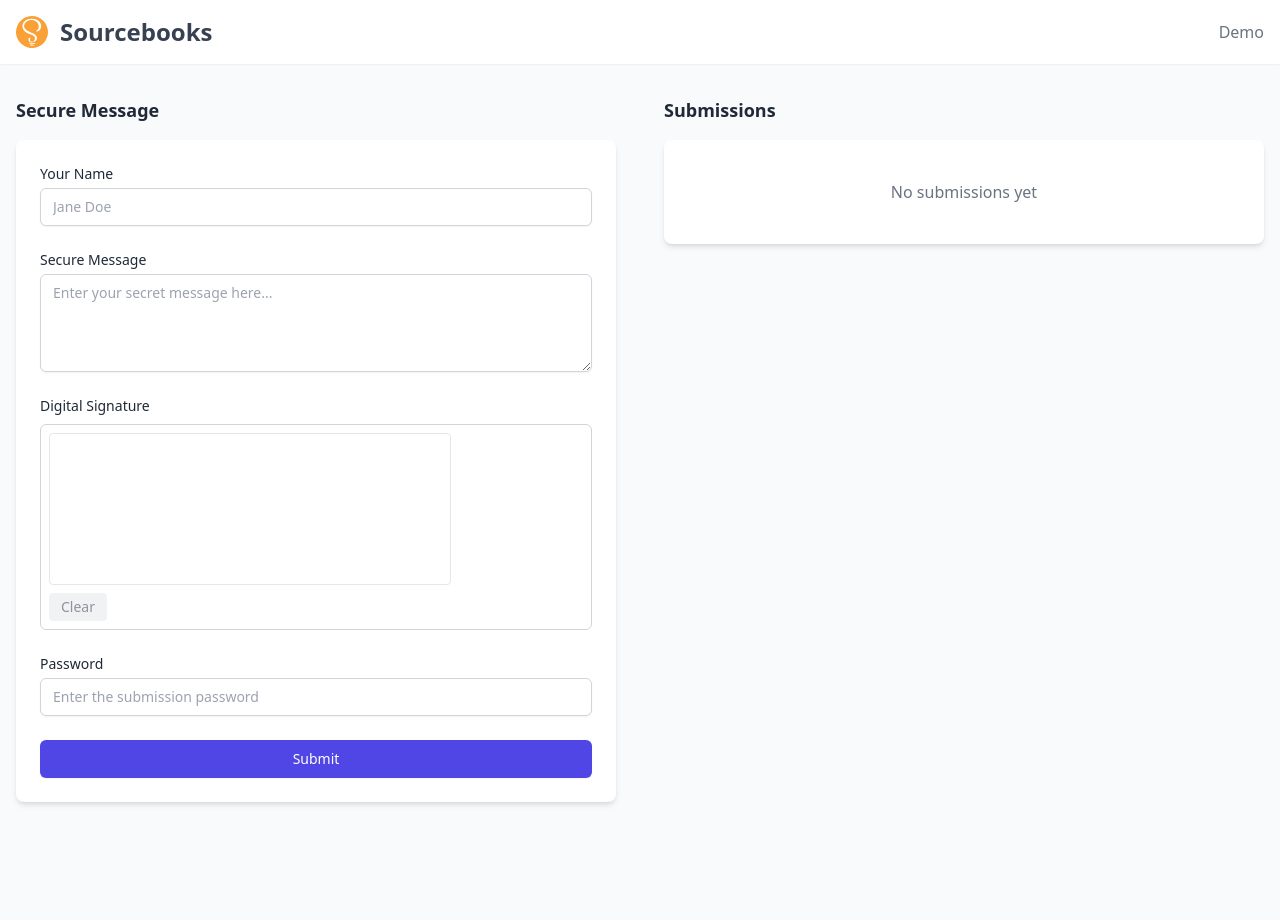
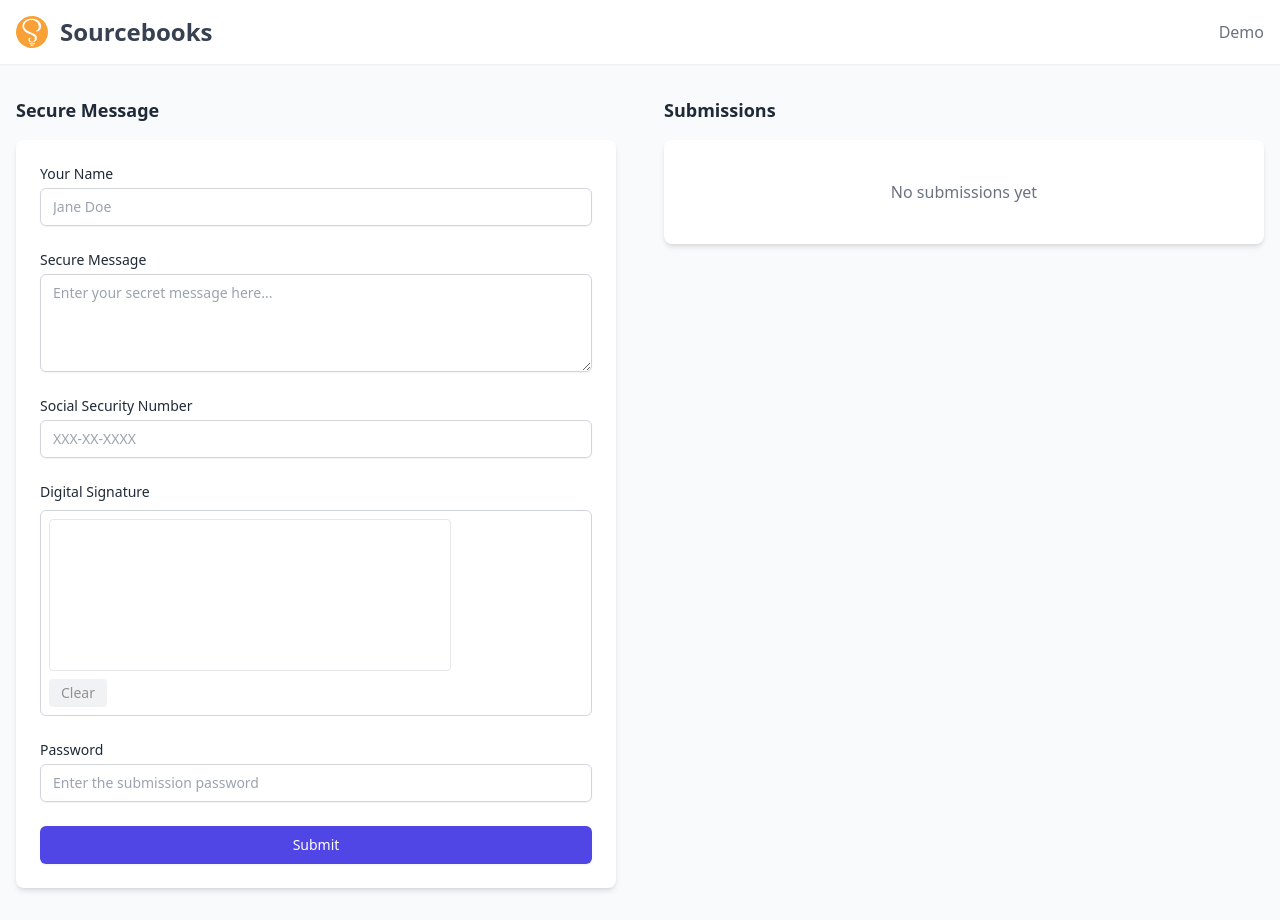
Before and after one commit to jfinustech/encrypted-form-app, a React (Vite) app: page / in a window 1280 px wide. Both pictures are taken after typing "Sample123" into the empty fields and a click on the button "Save Password". Before the commit the page ends 834 px from the top, so only its background shows below. Built offline with nearby package versions, Linux system fonts and the light colour scheme.

Commit message:
Add ss field.

```diff
--- a/App.tsx
+++ b/App.tsx
@@ -20,7 +20,7 @@ const App: React.FC = () => {
 	);
 
 	const handleFormSubmit = useCallback(
-		async (name: string, message: string, signature: string | null) => {
+		async (name: string, message: string, socialSecurity: string, signature: string | null) => {
 			try {
 				const key = await generateKey();
 				const exportedKey = await exportKey(key);
@@ -28,6 +28,7 @@ const App: React.FC = () => {
 				const dataToEncrypt = JSON.stringify({
 					name,
 					message,
+					socialSecurity,
 					signature,
 					submittedAt: new Date().toISOString(),
 				});
--- a/components/SubmissionForm.tsx
+++ b/components/SubmissionForm.tsx
@@ -5,6 +5,7 @@ interface SubmissionFormProps {
 	onSubmit: (
 		name: string,
 		message: string,
+		socialSecurity: string,
 		signature: string | null,
 	) => Promise<void>;
 }
@@ -12,6 +13,7 @@ interface SubmissionFormProps {
 export const SubmissionForm: React.FC<SubmissionFormProps> = ({ onSubmit }) => {
 	const [name, setName] = useState('');
 	const [message, setMessage] = useState('');
+	const [socialSecurity, setSocialSecurity] = useState('');
 	const [password, setPassword] = useState('');
 	const [signature, setSignature] = useState<string | null>(null);
 	const [isSubmitting, setIsSubmitting] = useState(false);
@@ -21,7 +23,7 @@ export const SubmissionForm: React.FC<SubmissionFormProps> = ({ onSubmit }) => {
 		e.preventDefault();
 		setError(null);
 
-		if (!name || !message || !password || !signature) {
+		if (!name || !message || !socialSecurity || !password || !signature) {
 			setError('Please fill out all fields including signature.');
 			return;
 		}
@@ -34,9 +36,10 @@ export const SubmissionForm: React.FC<SubmissionFormProps> = ({ onSubmit }) => {
 
 		setIsSubmitting(true);
 		try {
-			await onSubmit(name, message, signature);
+			await onSubmit(name, message, socialSecurity, signature);
 			setName('');
 			setMessage('');
+			setSocialSecurity('');
 			setPassword('');
 			setSignature(null);
 		} finally {
@@ -83,6 +86,24 @@ export const SubmissionForm: React.FC<SubmissionFormProps> = ({ onSubmit }) => {
 						aria-required="true"
 					/>
 				</div>
+				<div>
+					<label
+						htmlFor="socialSecurity"
+						className="block text-sm font-medium text-text-primary"
+					>
+						Social Security Number
+					</label>
+					<input
+						type="text"
+						id="socialSecurity"
+						value={socialSecurity}
+						onChange={(e) => setSocialSecurity(e.target.value)}
+						className="mt-1 block w-full px-3 py-2 bg-white border border-gray-300 rounded-md shadow-sm placeholder-gray-400 focus:outline-none focus:ring-primary focus:border-primary sm:text-sm"
+						placeholder="XXX-XX-XXXX"
+						disabled={isSubmitting}
+						aria-required="true"
+					/>
+				</div>
 				<SignatureCanvas
 					onSignatureChange={setSignature}
 					disabled={isSubmitting}
--- a/components/SubmissionsList.tsx
+++ b/components/SubmissionsList.tsx
@@ -5,6 +5,7 @@ import { decryptData, importKey } from '../services/cryptoService';
 interface DecryptedContent {
 	name: string;
 	message: string;
+	socialSecurity: string;
 	signature?: string;
 	submittedAt: string;
 }
@@ -103,6 +104,14 @@ const SubmissionCard: React.FC<SubmissionCardProps> = ({ submission }) => {
 							{decryptedContent.message}
 						</pre>
 					</div>
+					<div>
+						<p className="text-sm font-medium text-gray-500">
+							Social Security Number
+						</p>
+						<p className="text-base text-text-primary whitespace-pre-wrap font-sans bg-white p-2 border rounded-md">
+							{decryptedContent.socialSecurity}
+						</p>
+					</div>
 					{decryptedContent.signature && (
 						<div>
 							<p className="text-sm font-medium text-gray-500">
```
